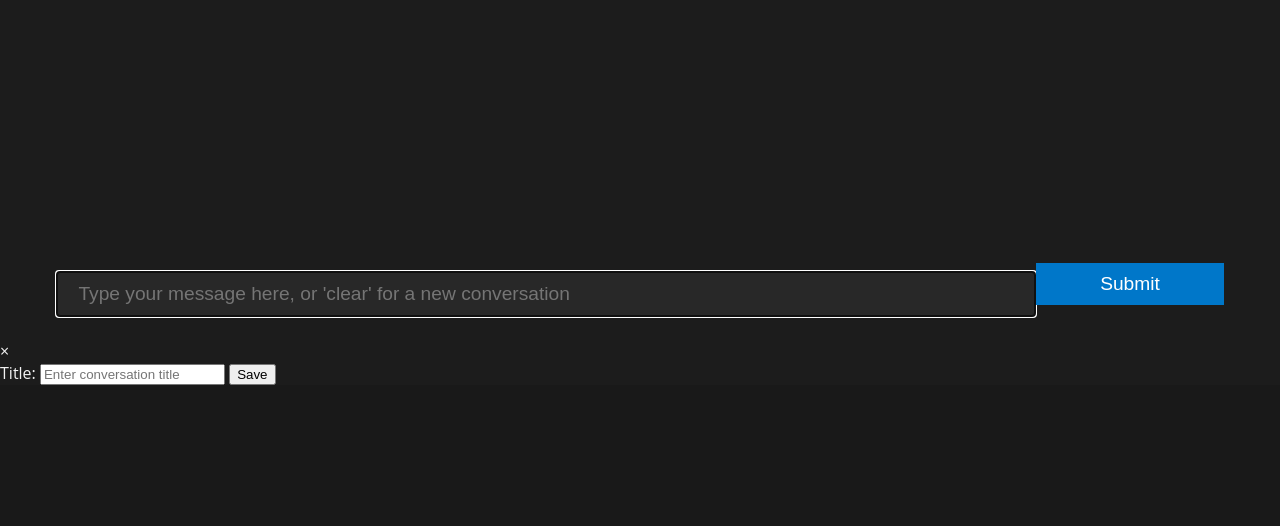
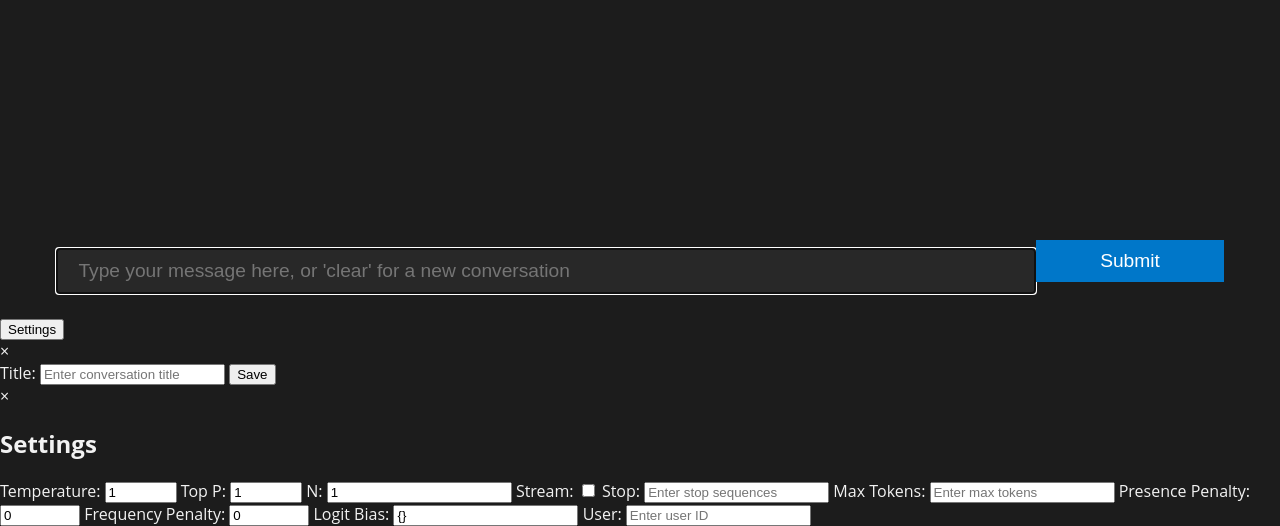
Before and after one commit to joseph-crowley/openai-toolbox, a Django app: page /chat/ in a window 1280 px wide. Shown: the part 460-986 px from the top of the page. Before the commit the page ends 845 px from the top, so only its background shows below. Run offline with Django 3.2, Linux system fonts and the light colour scheme.

Commit message:
add optional configs

```diff
--- a/chat/views.py
+++ b/chat/views.py
@@ -24,8 +24,6 @@
 
     return render(request, 'home.html', context)
 
-
-
 def submit_message(request):
     if request.method == 'POST':
         user_input = request.POST['message']
@@ -43,10 +41,32 @@
         if user_input:
             conversation.append({"role": "user", "content": user_input})
 
+        # Get optional parameters from the request
+        temperature = float(request.POST.get('temperature', 1))
+        top_p = float(request.POST.get('top_p', 1))
+        n = int(request.POST.get('n', 1))
+        stream = request.POST.get('stream', 'false').lower() == 'true'
+        stop = request.POST.get('stop', None)
+        max_tokens = int(request.POST.get('max_tokens', 0)) or None
+        presence_penalty = float(request.POST.get('presence_penalty', 0))
+        frequency_penalty = float(request.POST.get('frequency_penalty', 0))
+        logit_bias = json.loads(request.POST.get('logit_bias', "{}"))
+        user_id = request.POST.get('user', '')
+
         # generate text
         response = openai.ChatCompletion.create(
             model="gpt-3.5-turbo",
-            messages=conversation
+            messages=conversation,
+            temperature=temperature,
+            top_p=top_p,
+            n=n,
+            stream=stream,
+            stop=stop,
+            max_tokens=max_tokens,
+            presence_penalty=presence_penalty,
+            frequency_penalty=frequency_penalty,
+            logit_bias=logit_bias,
+            user=user_id,
         )
         bot_response = response.choices[0].message["content"]
         conversation.append({"role": "assistant", "content": bot_response})
@@ -61,6 +81,7 @@
     else:
         conversation = request.session.get('messages', [])
         return render(request, 'chat/conversation.html', {'messages': conversation})
+
 
 def save_conversation(request):
     if request.method == 'POST':
--- a/templates/chat/conversation.html
+++ b/templates/chat/conversation.html
@@ -25,6 +25,9 @@
             <input id="conversation-input" type="text" name="message" placeholder="Type your message here, or 'clear' for a new conversation" autofocus>
             <button type="submit">Submit</button>
         </form>
+        <div class="settings-container">
+            <button id="settings-button">Settings</button>
+        </div>
 
     </div>
 
@@ -38,6 +41,43 @@
                 <input id="conversation-title" type="text" name="title" placeholder="Enter conversation title" required>
                 <button type="submit">Save</button>
             </form>
+        </div>
+    </div>
+    <div id="settings-modal" class="modal">
+        <div class="modal-content">
+            <span class="settings-close">&times;</span>
+            <h2>Settings</h2>
+
+            <!-- Optional parameters selectors -->
+            <label for="temperature">Temperature:</label>
+            <input id="temperature" type="number" name="temperature" value="1" min="0" max="2" step="0.01">
+
+            <label for="top_p">Top P:</label>
+            <input id="top_p" type="number" name="top_p" value="1" min="0" max="1" step="0.01">
+
+            <label for="n">N:</label>
+            <input id="n" type="number" name="n" value="1" min="1">
+
+            <label for="stream">Stream:</label>
+            <input id="stream" type="checkbox" name="stream" value="true">
+
+            <label for="stop">Stop:</label>
+            <input id="stop" type="text" name="stop" placeholder="Enter stop sequences">
+
+            <label for="max_tokens">Max Tokens:</label>
+            <input id="max_tokens" type="number" name="max_tokens" value="" placeholder="Enter max tokens" min="1">
+
+            <label for="presence_penalty">Presence Penalty:</label>
+            <input id="presence_penalty" type="number" name="presence_penalty" value="0" min="-2" max="2" step="0.01">
+
+            <label for="frequency_penalty">Frequency Penalty:</label>
+            <input id="frequency_penalty" type="number" name="frequency_penalty" value="0" min="-2" max="2" step="0.01">
+
+            <label for="logit_bias">Logit Bias:</label>
+            <input id="logit_bias" type="text" name="logit_bias" value="{}" placeholder="Enter logit bias in JSON format">
+
+            <label for="user">User:</label>
+            <input id="user" type="text" name="user" placeholder="Enter user ID">
         </div>
     </div>
 {% endblock %}
```
